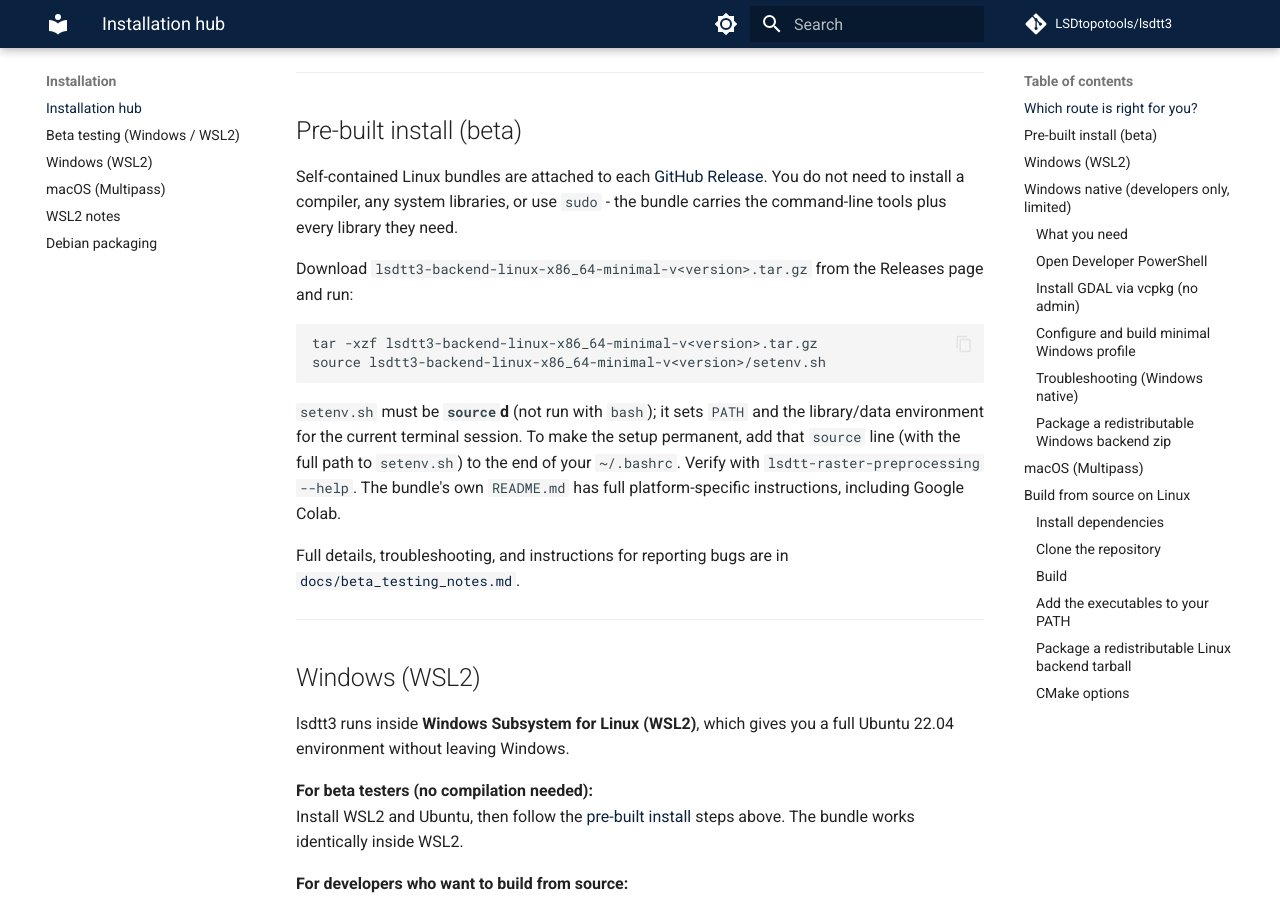
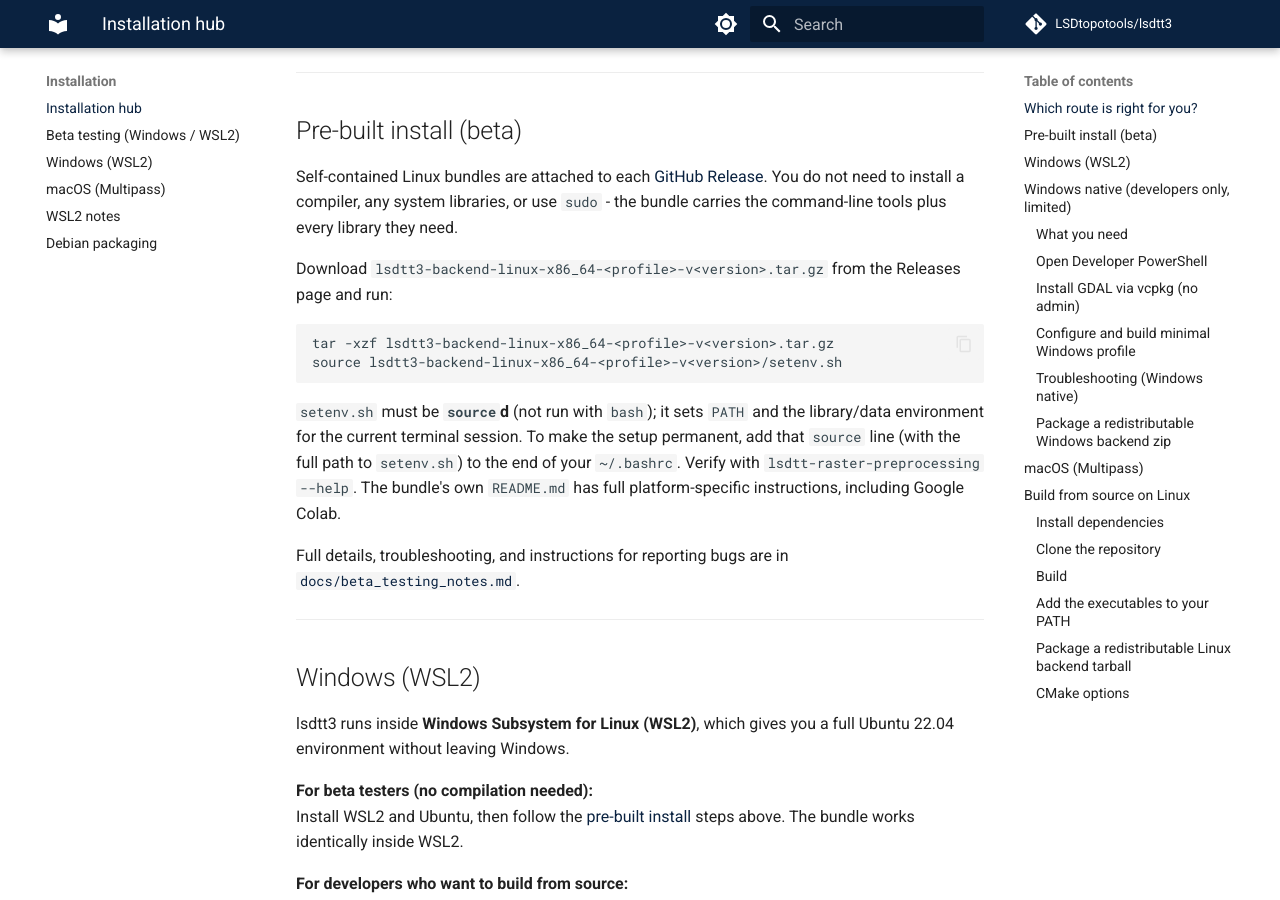
Before and after one commit to LSDtopotools/lsdtt3, an MkDocs documentation site: the page built from docs/installing_locally.md, in a window 1280 px wide and 900 px high, scrolled down 750 px. Built offline with MkDocs 1.6.1 and Material for MkDocs 9.7.7, drawn with Linux system fonts in a browser that asks for light colours; comment, search, counter and statistics services are not loaded; some of the changed text lies outside the part shown.

Commit message:
Added more packaging wrinkles. Now allows a core, qgis, and all profile which produce different CLI tools for the release

````diff
--- a/docs/installing_locally.md
+++ b/docs/installing_locally.md
@@ -26,12 +26,12 @@ Self-contained Linux bundles are attached to each
 You do not need to install a compiler, any system libraries, or use `sudo` -
 the bundle carries the command-line tools plus every library they need.
 
-Download `lsdtt3-backend-linux-x86_64-minimal-v<version>.tar.gz` from the
+Download `lsdtt3-backend-linux-x86_64-<profile>-v<version>.tar.gz` from the
 Releases page and run:
 
 ```bash
-tar -xzf lsdtt3-backend-linux-x86_64-minimal-v<version>.tar.gz
-source lsdtt3-backend-linux-x86_64-minimal-v<version>/setenv.sh
+tar -xzf lsdtt3-backend-linux-x86_64-<profile>-v<version>.tar.gz
+source lsdtt3-backend-linux-x86_64-<profile>-v<version>/setenv.sh
 ```
 
 `setenv.sh` must be **`source`d** (not run with `bash`); it sets `PATH` and
@@ -207,8 +207,8 @@ From the repository root (x64 Visual Studio developer shell):
 
 This creates:
 
-- `dist/lsdtt3-backend-win64-minimal-v0.2.0.zip` (the file to distribute)
-- `dist/lsdtt3-backend-win64-minimal-v0.2.0/` (staging folder used to build the zip)
+- `dist/lsdtt3-backend-win64-<profile>-v0.2.0.zip` (the file to distribute)
+- `dist/lsdtt3-backend-win64-<profile>-v0.2.0/` (staging folder used to build the zip)
 
 What the bundle includes:
 
@@ -339,8 +339,8 @@ chmod +x tools/package_linux_backend.sh
 
 This creates:
 
-- `dist/lsdtt3-backend-linux-x86_64-minimal-v0.2.0.tar.gz` (file to distribute)
-- `dist/lsdtt3-backend-linux-x86_64-minimal-v0.2.0/` (staging folder)
+- `dist/lsdtt3-backend-linux-x86_64-<profile>-v0.2.0.tar.gz` (file to distribute)
+- `dist/lsdtt3-backend-linux-x86_64-<profile>-v0.2.0/` (staging folder)
 
 Bundle contents:
 
````
Also changed, not shown: README.md (+4 -4 lines), docs/beta_testing_notes.md (+6 -6 lines), tools/README.md (+30 -13 lines), 6 other files.
